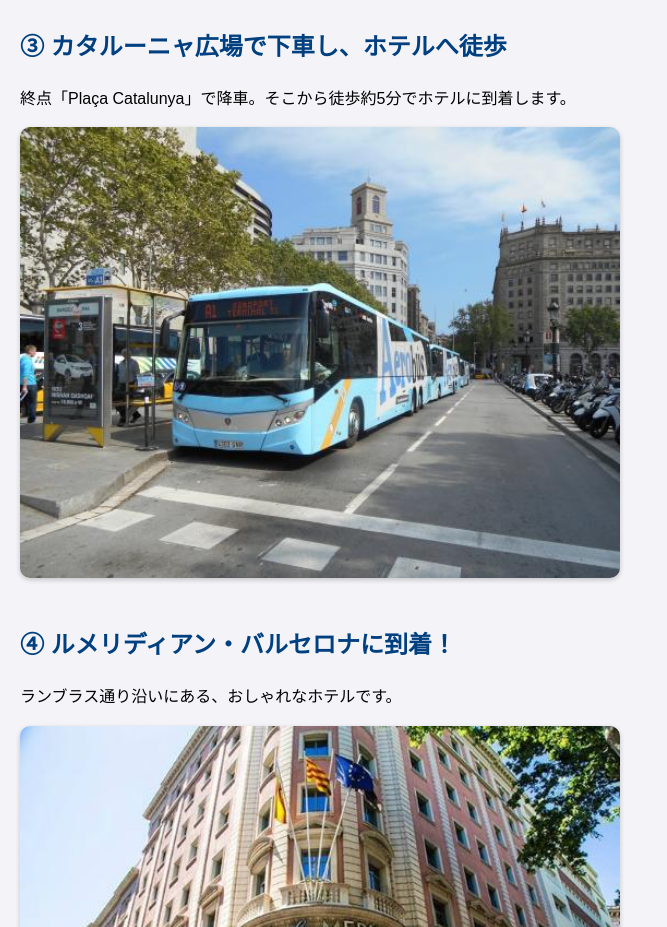
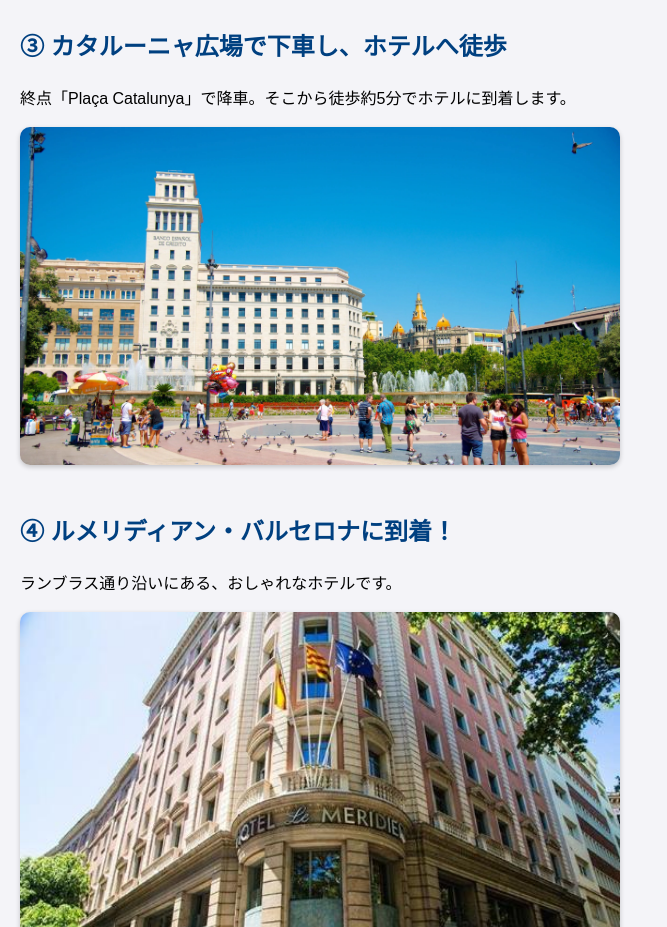
Before and after one commit to shino-lgtm/barcelona, a plain HTML site: page index.html in a window 1280 px wide. Shown: the part 1100-2027 px from the top of the page, without its empty margins (0-667 px from the left). Drawn offline with Linux system fonts and the light colour scheme.

Commit message:
Update index.html

```diff
--- a/index.html
+++ b/index.html
@@ -28,7 +28,7 @@
   <div class="step">
     <h2>③ カタルーニャ広場で下車し、ホテルへ徒歩</h2>
     <p>終点「Plaça Catalunya」で降車。そこから徒歩約5分でホテルに到着します。</p>
-    <img src="placa-de-catalunya-aerobus.jpg">
+    <img src="placa.jpg">
   </div>
 
   <div class="step">
```
